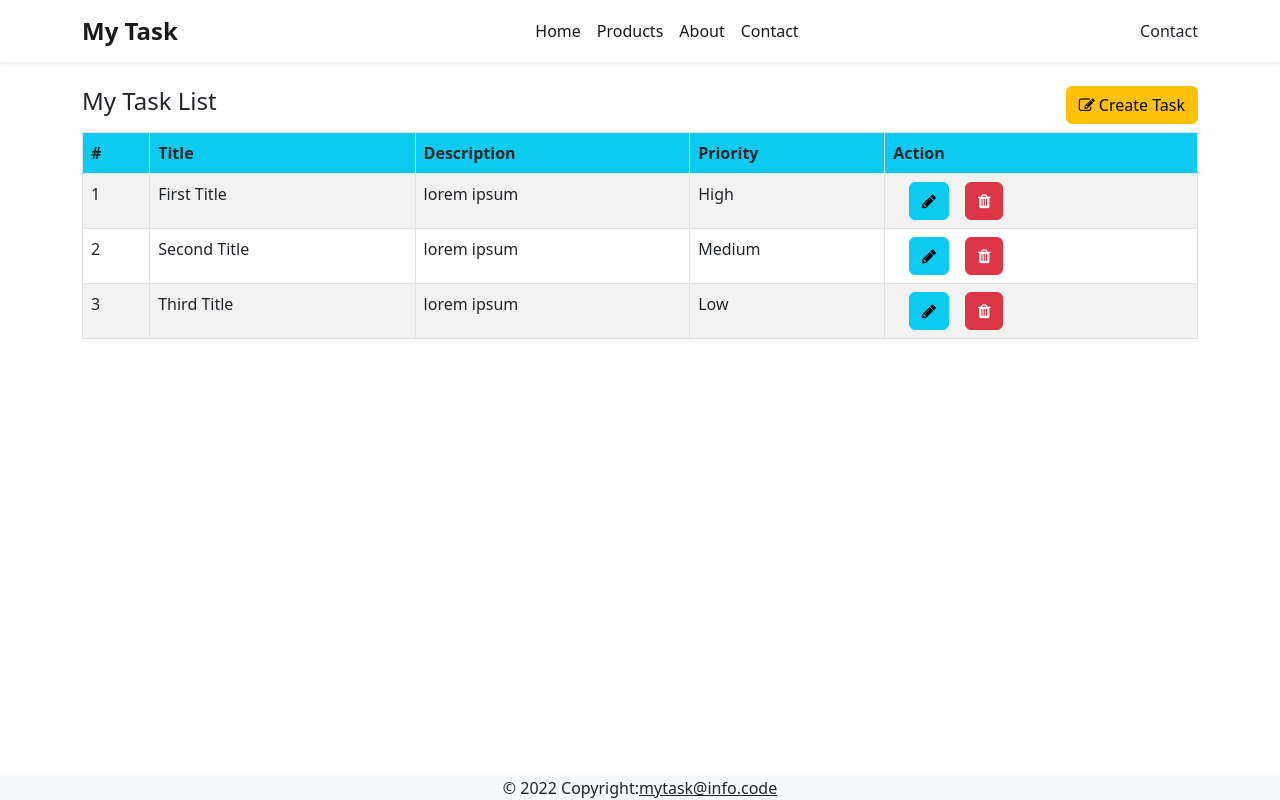
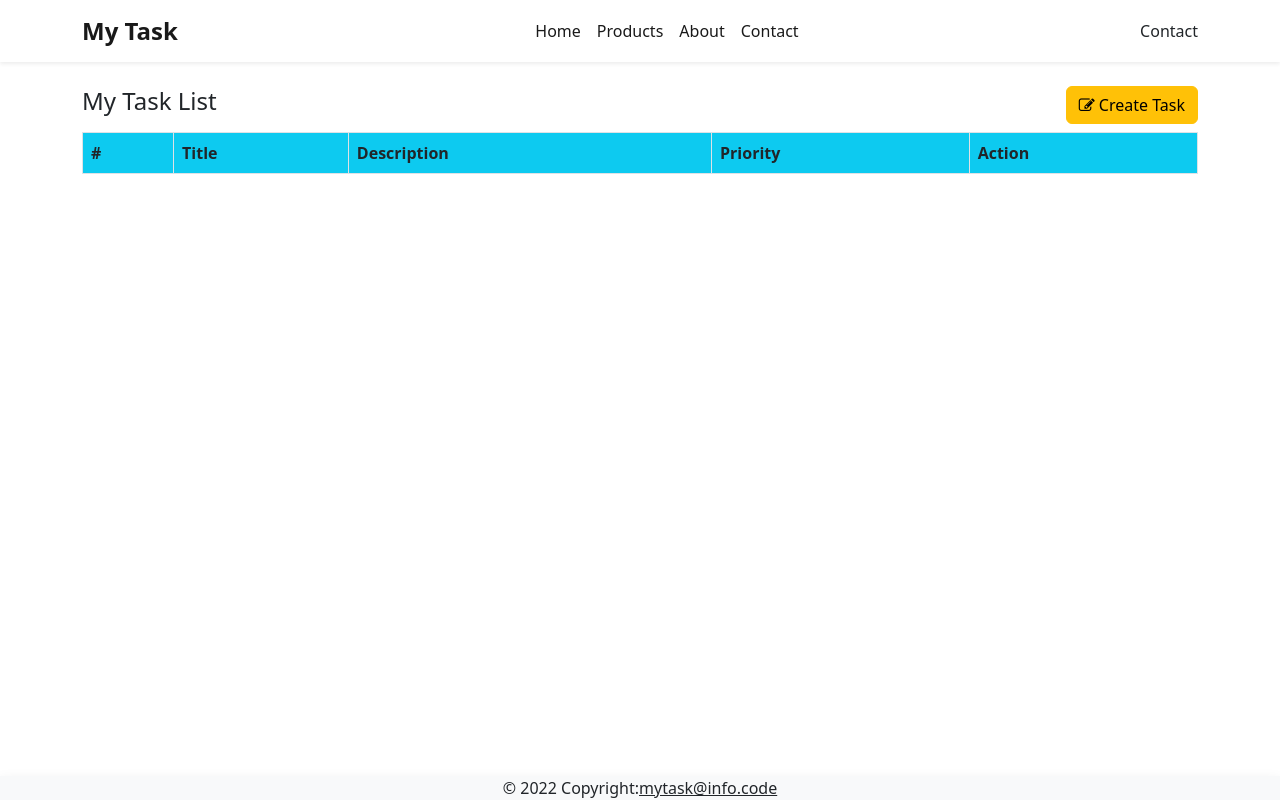
Before and after one commit to Apurbo-cse/My-Task, a React (Create React App) app: page / in a window 1280 px wide. Built offline with nearby package versions, Linux system fonts and the light colour scheme.

Commit message:
Update Home.js

```diff
--- a/src/components/pages/Home.js
+++ b/src/components/pages/Home.js
@@ -12,24 +12,12 @@ const Home = () => {
 
   useEffect(() => {
     const data = [
-      {
-        id: 1,
-        title: "First Title",
-        description: "lorem ipsum",
-        priority: "High",
-      },
-      {
-        id: 2,
-        title: "Second Title",
-        description: "lorem ipsum",
-        priority: "Medium",
-      },
-      {
-        id: 3,
-        title: "Third Title",
-        description: "lorem ipsum",
-        priority: "Low",
-      },
+      // {
+      //   id: 1,
+      //   title: "First Title",
+      //   description: "lorem ipsum",
+      //   priority: "High",
+      // },
     ];
     setTask(data);
   }, []);
```
